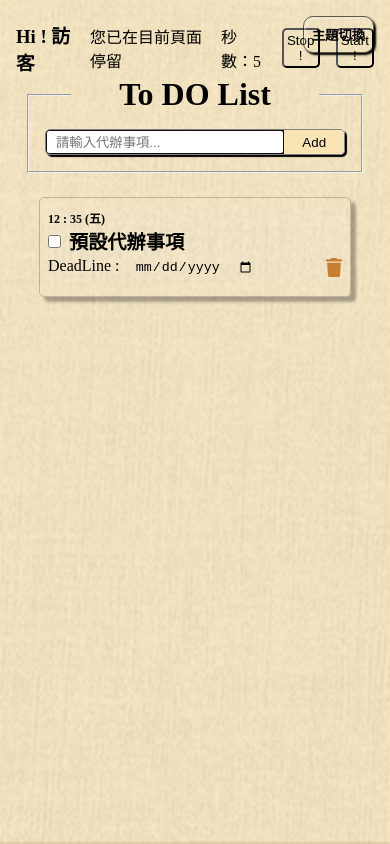
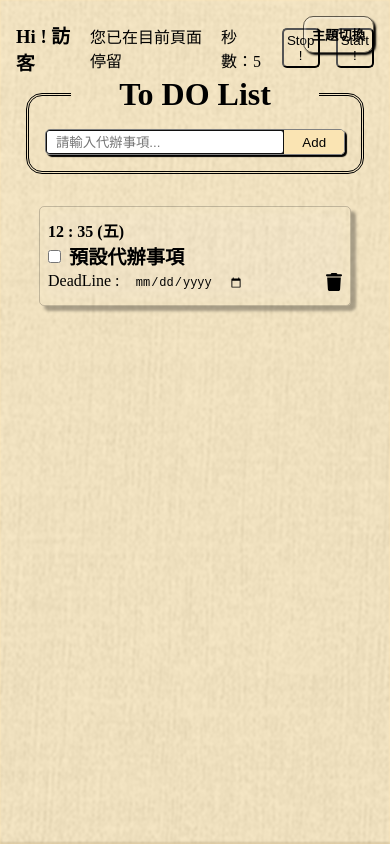
Before and after one commit to MoriCiao/todoList-project, a React (Vite) app: page / in a window 390 px wide. Built offline with nearby package versions, Linux system fonts and the light colour scheme.

Commit message:
版面修正 & trash 更換

```diff
--- a/src/App.css
+++ b/src/App.css
@@ -19,7 +19,6 @@ UI 顏色與風格
 
 body.light {
   color: black;
-  background-color: var(--theme-color);
 }
 
 body.dark {
@@ -64,11 +63,11 @@ body.dark {
 
 .themeDateInput {
   background-color: rgba(255, 255, 255, 0.1) !important;
-  color: white;
+  color: white !important;
 }
 
 body {
-  transition: all 1s ease;
+  transition: all 0.5s ease-out;
   background-color: var(--theme-color);
 }
 body .header-area {
@@ -106,6 +105,8 @@ body .todolist fieldset {
   box-sizing: content-box;
   width: 300px;
   padding: 1rem;
+  border-radius: 1rem;
+  border: 3px rgb(0, 0, 0) double;
 }
 body .todolist legend {
   text-align: center;
@@ -141,14 +142,16 @@ body .todolist .list-body {
   width: 100%;
 }
 body .todolist .list-body .list-area {
-  padding: 0.5rem 0 1rem 0;
+  padding: 1rem;
   display: grid;
   grid-template-columns: repeat(3, 1fr);
-  gap: 0.5rem;
+  margin: auto;
+  gap: 1rem;
   width: 100%;
   overflow-y: overlay;
   scrollbar-width: none;
   scroll-behavior: smooth;
+  transition: all 1s ease-in-out;
 }
 body .todolist .list-body .list-area li {
   margin-top: 1rem;
@@ -158,7 +161,6 @@ body .todolist .list-body .list-area li {
   box-shadow: 5px 5px 3px rgba(0, 0, 0, 0.3);
   height: 100px;
   width: 100%;
-  max-width: 350px;
   list-style: none;
   display: flex;
   flex-direction: row;
@@ -217,13 +219,13 @@ body .todolist .list-body .list-area li .deadLine button img {
      object-fit: cover;
   cursor: pointer;
 }
+body .todolist .list-body .list-area li .input-date {
+  font-size: 0.75rem;
+}
 body .todolist .list-body .list-area li .strikethrough {
   text-decoration: line-through;
   color: gray;
   transition: all 0.3 ease;
-}
-body .todolist .list-body .list-area li .date-text {
-  font-size: 0.75rem;
 }
 body .todolist .list-body .list-area li .todo-thing {
   padding-left: 0.5rem;
@@ -273,11 +275,12 @@ body .timer-area button {
   background-color: transparent;
   padding: 3px;
   border-radius: 5px;
-  transition: all 0.3s ease-in-out;
+  transition: all 0.3s ease;
 }
 body .timer-area button:hover {
-  box-shadow: 2px 2px 2px var(--border-color);
+  box-shadow: 2px 2px 5px black;
   text-shadow: -1px -1px 5px white;
+  transform: translate(-2px, -2px);
 }
 
 @media (max-width: 950px) {
@@ -289,9 +292,8 @@ body .timer-area button:hover {
     display: block;
   }
   .list-area {
-    display: flex !important;
-    flex-direction: column;
-    gap: 10px;
+    grid-template-columns: repeat(2, 1fr) !important;
+    gap: 1.5rem;
     width: 100vw;
     align-items: center;
     overflow-y: overlay;
@@ -301,4 +303,12 @@ body .timer-area button:hover {
   .list-area li {
     max-width: 80vw !important;
   }
+}
+@media (max-width: 768px) {
+  .list-area {
+    grid-template-columns: repeat(1, 1fr) !important;
+  }
+  li {
+    margin: auto;
+  }
 }/*# sourceMappingURL=App.css.map */
--- a/src/App.scss
+++ b/src/App.scss
@@ -22,7 +22,7 @@ UI 顏色與風格
 // 主題切換CSS
 body.light{
   color: black;
-  background-color: var(--theme-color);
+
 }
 body.dark {
   color: rgb(255, 255, 255);
@@ -48,6 +48,7 @@ body.dark {
   &:active{
     box-shadow: inset 2px 2px 2px black;
   }
+
 }
 .btn-dark{
   color: white;
@@ -64,14 +65,14 @@ body.dark {
 }
 .themeDateInput{
   background-color: rgba(255,255,255,.1) !important;
-  color: white;
+  color: white !important;
 
 }
 
 // 上方為區換主題
 
 body{
-  transition: all 1s ease;
+  transition: all 0.5s ease-out;
   background-color: var(--theme-color);
   .header-area{
     position:relative ;
@@ -108,6 +109,8 @@ body{
       box-sizing: content-box;
       width: 300px;
       padding: 1rem;
+      border-radius: 1rem;
+      border:  3px rgb(0, 0, 0) double;
 
     }
     legend{
@@ -149,16 +152,16 @@ body{
 
       width: 100%;;
       .list-area{
-          padding:0.5rem 0 1rem 0 ;
+          padding:1rem ;
           display: grid;
           grid-template-columns: repeat(3 ,1fr);
-          gap: 0.5rem;
+          margin: auto;
+          gap: 1rem;
           width: 100%;
           overflow-y: overlay;
           scrollbar-width: none;
           scroll-behavior: smooth;
-
-
+          transition: all 1s ease-in-out;
           li {
             margin-top: 1rem;
             margin-bottom: 0.5rem;
@@ -167,14 +170,13 @@ body{
             box-shadow: 5px 5px 3px rgba(0,0,0,.3);
             height: 100px;
             width: 100%;
-            max-width: 350px;
+            // max-width: 350px;
             list-style: none;
             display: flex;
             flex-direction: row;
             gap: 5px;
             align-items: start;
             justify-content: flex-start;
-
             position: relative;
 
             .li-bg {
@@ -187,6 +189,7 @@ body{
               filter: blur(10px);
             }
             .li-sapce {
+
               font-size: 1rem;
               width: 100%;
               padding-top: 0.7rem;
@@ -194,9 +197,10 @@ body{
               display: flex;
               flex-direction: column;
               flex-wrap: wrap;
-              // gap: 5px;
+
               align-items: start;
               justify-content: flex-start;
+
 
             }
             .deadLine {
@@ -230,7 +234,10 @@ body{
                 }
               }
             }
+            .input-date{
 
+              font-size: 0.75rem;
+            }
             // for Checked
             .strikethrough {
               text-decoration: line-through;
@@ -238,10 +245,6 @@ body{
               transition: all 0.3 ease;
             }
 
-            .date-text {
-              font-size: 0.75rem;
-
-            }
             .todo-thing {
               padding-left: 0.5rem;
               display: flex;
@@ -312,10 +315,11 @@ body{
       background-color: transparent;
       padding: 3px;
       border-radius: 5px;
-      transition: all 0.3s ease-in-out;
+      transition: all 0.3s ease;
       &:hover{
-        box-shadow: 2px 2px 2px var(--border-color);
+        box-shadow: 2px 2px 5px black;
         text-shadow: -1px -1px 5px white;
+        transform: translate(-2px ,-2px);
       }
     }
   }
@@ -324,22 +328,14 @@ body{
 @media (max-width : 950px) {
   body{
     height: 100vh;
-
-
   }
   .list-header{
     margin: auto;
     display: block;
-
-
   }
-
-
   .list-area {
-
-    display: flex !important;
-    flex-direction:column;
-    gap: 10px;
+    grid-template-columns: repeat(2, 1fr) !important;
+    gap: 1.5rem;
     width: 100vw;
     align-items: center;
     overflow-y: overlay;
@@ -352,3 +348,11 @@ body{
 
   }
 }
+@media (max-width : 768px) {
+  .list-area {
+      grid-template-columns: repeat(1, 1fr) !important;
+  }
+  li{
+    margin: auto;
+  }
+}
--- a/src/Header.jsx
+++ b/src/Header.jsx
@@ -3,12 +3,12 @@ import TodoList from "./TodoList";
 import Timer from "./TimerTool";
 
 // 要變更主題顏色的區域
-const Header = () => {
+const Header = (theme) => {
   return (
     <div className={`header-area`}>
       <div className="bg-img"></div>
       <Timer />
-      <TodoList />
+      <TodoList theme={theme} />
     </div>
   );
 };
```
Also changed, not shown: public/trash-solid.svg, 1 other file (tests, documents, lock files or other folders).
